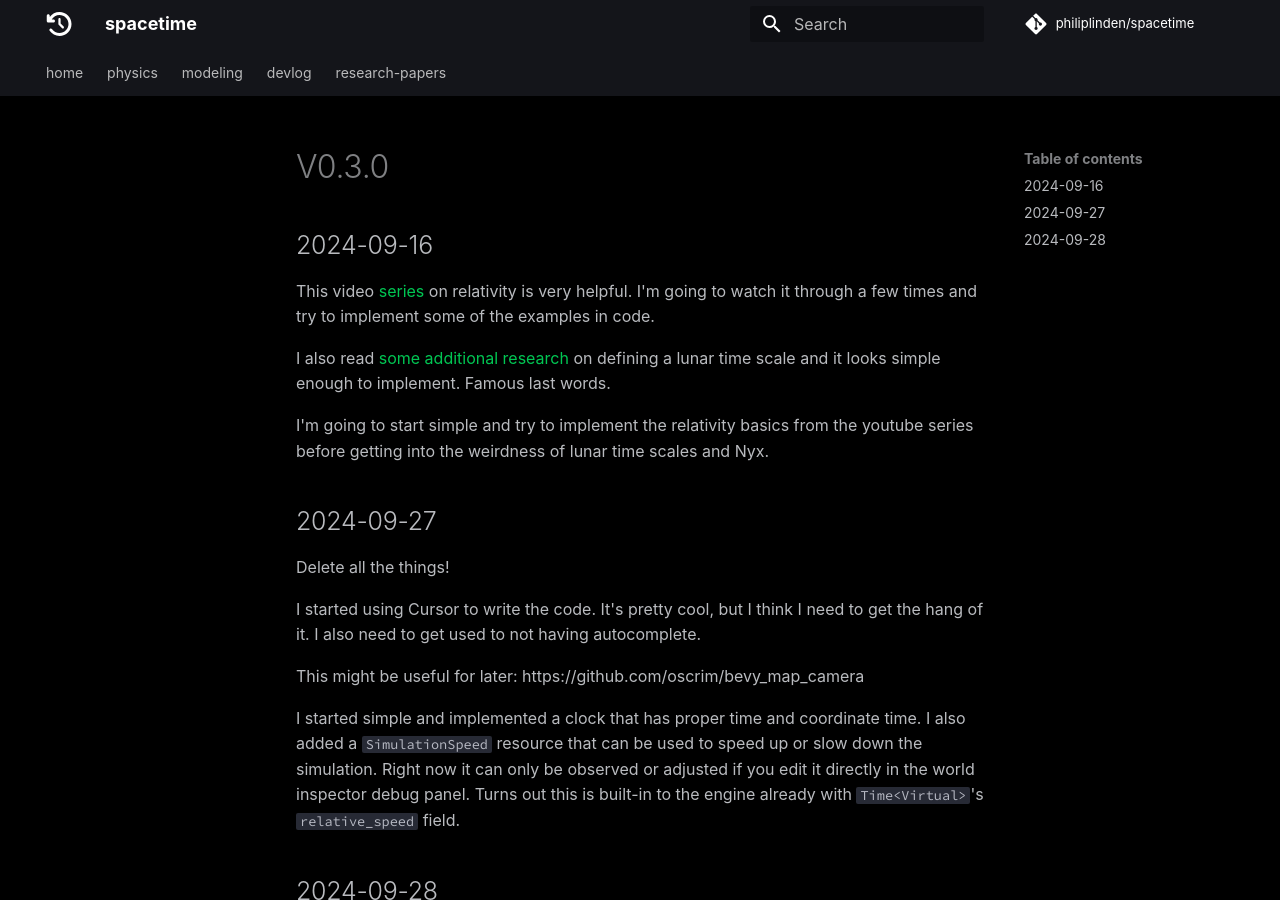
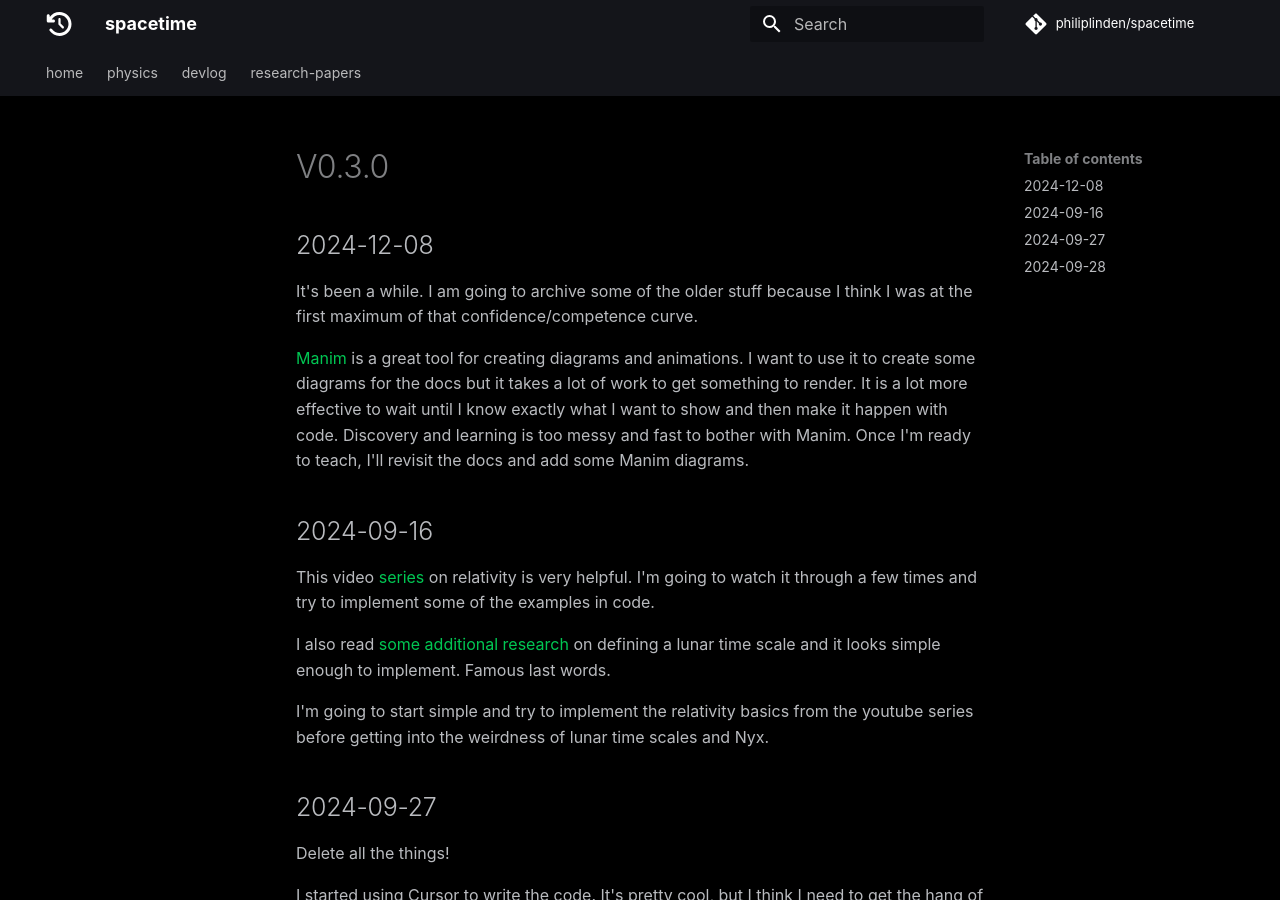
Before and after one commit to philiplinden/spacetime, an MkDocs documentation site: the page built from docs/devlog/v0.3.0.md, in a window 1280 px wide and 900 px high. Built offline with MkDocs 1.6.1 and Material for MkDocs 9.7.7, drawn with Linux system fonts in a browser that asks for light colours; some web fonts are replaced; comment, search, counter and statistics services are not loaded.

Commit message:
docs: archive more

```diff
--- a/docs/devlog/v0.3.0.md
+++ b/docs/devlog/v0.3.0.md
@@ -1,3 +1,15 @@
+# 2024-12-08
+
+It's been a while. I am going to archive some of the older stuff because I think
+I was at the first maximum of that confidence/competence curve.
+
+[Manim](https://www.manim.community/) is a great tool for creating diagrams and
+animations. I want to use it to create some diagrams for the docs but it takes a
+lot of work to get something to render. It is a lot more effective to wait until
+I know exactly what I want to show and then make it happen with code. Discovery
+and learning is too messy and fast to bother with Manim. Once I'm ready to
+teach, I'll revisit the docs and add some Manim diagrams.
+
 # 2024-09-16
 This video
 [series](https://www.youtube.com/playlist?list=PLu7cY2CPiRjVY-VaUZ69bXHZr5QslKbzo)
--- a/mkdocs.yml
+++ b/mkdocs.yml
@@ -6,7 +6,6 @@ repo_name: philiplinden/spacetime
 nav:
   - home: index.md
   - physics: physics/
-  - modeling: modeling/
   - devlog: devlog/
   - research-papers: research-papers/links.md
 theme:
```
Also changed, not shown: docs/archive/agents.md (renamed from docs/modeling/agents.md), docs/archive/bevy_resources.md (renamed from docs/modeling/bevy_resources.md), docs/archive/goap.md (renamed from docs/modeling/goap.md), docs/archive/potentials.md (renamed from docs/physics/potentials.md).
